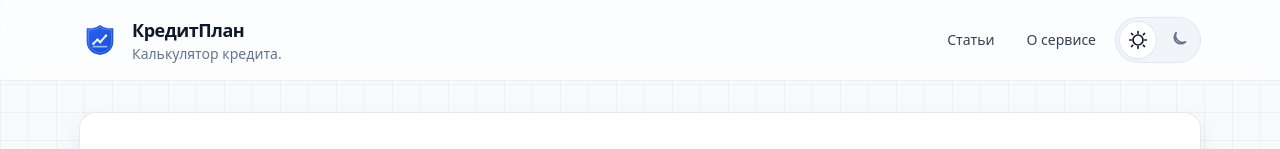
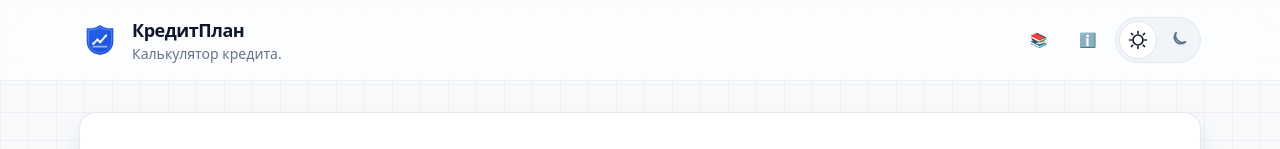
Before and after one commit to Meowezy/site-caluc, a Next.js app: page / in a window 1280 px wide. Shown: the top 149 px of the page. Built offline with nearby package versions, Linux system fonts and the light colour scheme.

Commit message:
modify style

```diff
--- a/components/CalculatorApp.tsx
+++ b/components/CalculatorApp.tsx
@@ -402,11 +402,12 @@ export default function CalculatorApp() {
             ) : null}
 
             {earlyPayments.map((ep) => (
-              <div key={ep.id} className="rounded-xl border border-slate-200 p-3 dark:border-slate-800">
-                <div className="grid grid-cols-1 gap-3 md:grid-cols-4">
+              <div key={ep.id} className="rounded-xl border border-slate-200 p-4 dark:border-slate-800">
+                <div className="grid grid-cols-1 gap-4">
+                  <div className="grid grid-cols-1 sm:grid-cols-2 gap-3">
                     <div>
                       <div className="label">Когда</div>
-                    <div className="mt-1 grid grid-cols-2 gap-2">
+                      <div className="mt-1">
                         <CustomSelect
                           value={ep.whenType ?? 'MONTH_INDEX'}
                           onChange={(val) => updateEarlyPayment(ep.id, { whenType: val as any })}
@@ -415,7 +416,12 @@ export default function CalculatorApp() {
                             { value: 'MONTH', label: 'Месяц (дата)' }
                           ]}
                         />
+                      </div>
+                    </div>
 
+                    <div>
+                      <div className="label">{(ep.whenType ?? 'MONTH_INDEX') === 'MONTH' ? 'Дата' : 'Номер месяца'}</div>
+                      <div className="mt-1">
                         {(ep.whenType ?? 'MONTH_INDEX') === 'MONTH' ? (
                           <input
                             className="input month-input"
@@ -436,6 +442,9 @@ export default function CalculatorApp() {
                         )}
                       </div>
                     </div>
+                  </div>
+
+                  <div className="grid grid-cols-1 sm:grid-cols-2 gap-3">
                     <div>
                       <div className="label">Сумма</div>
                       <input
@@ -459,6 +468,8 @@ export default function CalculatorApp() {
                         ]}
                       />
                     </div>
+                  </div>
+
                   <div>
                     <div className="label">Повтор</div>
                     <CustomSelect
--- a/components/SiteHeader.tsx
+++ b/components/SiteHeader.tsx
@@ -39,15 +39,17 @@ export default function SiteHeader() {
           <div className="flex items-center gap-2">
             <a
               href="/articles"
-              className="hidden sm:inline-flex items-center px-3 py-1.5 text-sm font-medium text-slate-700 dark:text-slate-300 hover:text-bank-600 dark:hover:text-bank-500 transition-colors rounded-lg hover:bg-slate-100 dark:hover:bg-slate-800/50"
+              className="inline-flex items-center px-2 sm:px-3 py-1.5 text-xs sm:text-sm font-medium text-slate-700 dark:text-slate-300 hover:text-bank-600 dark:hover:text-bank-500 transition-colors rounded-lg hover:bg-slate-100 dark:hover:bg-slate-800/50"
             >
-              Статьи
+              📚
+              <span className="hidden xs:inline ml-1">Статьи</span>
             </a>
             <a
               href="/about"
-              className="hidden sm:inline-flex items-center px-3 py-1.5 text-sm font-medium text-slate-700 dark:text-slate-300 hover:text-bank-600 dark:hover:text-bank-500 transition-colors rounded-lg hover:bg-slate-100 dark:hover:bg-slate-800/50"
+              className="inline-flex items-center px-2 sm:px-3 py-1.5 text-xs sm:text-sm font-medium text-slate-700 dark:text-slate-300 hover:text-bank-600 dark:hover:text-bank-500 transition-colors rounded-lg hover:bg-slate-100 dark:hover:bg-slate-800/50"
             >
-              О сервисе
+              ℹ️
+              <span className="hidden xs:inline ml-1">О сервисе</span>
             </a>
             <ThemeToggle />
           </div>
```
Lines whose indentation alone changed are shown as unchanged.
